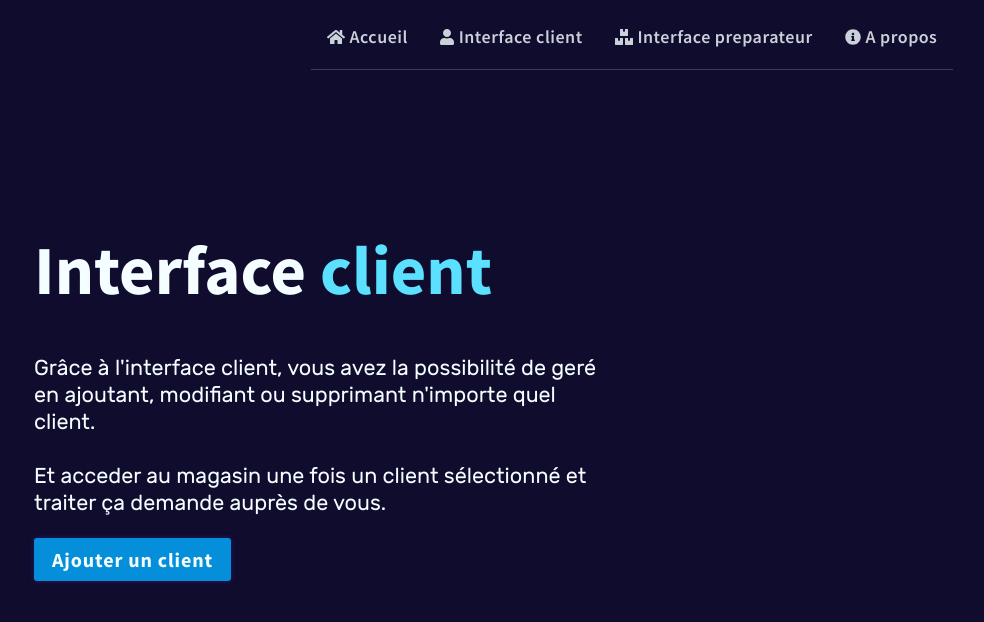
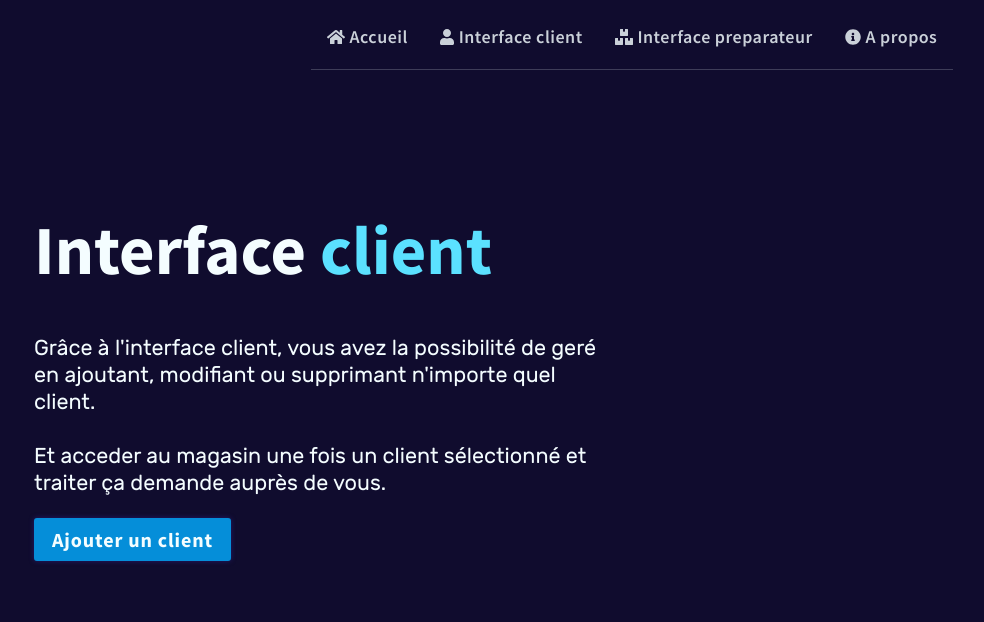
Before and after one commit to AlexisVS/Projet-React-interface-preparateur-de-commande, a React (Vite) app: page /client in a window 1280 px wide. Shown: the top 622 px of the page, without its empty margins (8-992 px from the left). Built offline with nearby package versions, Linux system fonts and the light colour scheme.

Commit message:
Commencement du shop

```diff
--- a/src/App.jsx
+++ b/src/App.jsx
@@ -34,167 +34,167 @@ class App extends Component {
         },
       ],
       clients: [
-        // {
-        //   id: 1,
-        //   firstName: "Christophe",
-        //   lastName: "Brieux",
-        //   society: "Polaris",
-        //   email: "christophe.brieux@polaris.com",
-        //   tel: "0032 485 25 87 98",
-        //   order: [
-        //     {
-        //       name: 'Peluche Cactus B0Y',
-        //       quantity: 1
-        //     },
-        //     {
-        //       name: 'Huawei P10 Lite',
-        //       quantity: 1
-        //     },
-        //     {
-        //       name: 'Briquet BIC Rouge',
-        //       quantity: 15
-        //     },
-        //   ],
-        //   orderHistory: [],
-        // },
-        // {
-        //   id: 2,
-        //   firstName: "Christophe",
-        //   lastName: "Brieux",
-        //   society: "Polaris",
-        //   email: "christophe.brieux@polaris.com",
-        //   tel: "0032 485 25 87 98",
-        //   order: [
-        //     {
-        //       name: 'Peluche Cactus B0Y',
-        //       quantity: 1
-        //     },
-        //     {
-        //       name: 'Huawei P10 Lite',
-        //       quantity: 1
-        //     },
-        //     {
-        //       name: 'Briquet BIC Rouge',
-        //       quantity: 15
-        //     },
-        //   ],
-        //   orderHistory: [],
-        // },
-        // {
-        //   id: 3,
-        //   firstName: "Christophe",
-        //   lastName: "Brieux",
-        //   society: "Polaris",
-        //   email: "christophe.brieux@polaris.com",
-        //   tel: "0032 485 25 87 98",
-        //   order: [
-        //     {
-        //       name: 'Peluche Cactus B0Y',
-        //       quantity: 1
-        //     },
-        //     {
-        //       name: 'Huawei P10 Lite',
-        //       quantity: 1
-        //     },
-        //     {
-        //       name: 'Briquet BIC Rouge',
-        //       quantity: 15
-        //     },
-        //   ],
-        //   orderHistory: [],
-        // },
-        // {
-        //   id: 4,
-        //   firstName: "Christophe",
-        //   lastName: "Brieux",
-        //   society: "Polaris",
-        //   email: "christophe.brieux@polaris.com",
-        //   tel: "0032 485 25 87 98",
-        //   order: [
-        //     {
-        //       name: 'Peluche Cactus B0Y',
-        //       quantity: 1
-        //     },
-        //     {
-        //       name: 'Huawei P10 Lite',
-        //       quantity: 1
-        //     },
-        //     {
-        //       name: 'Briquet BIC Rouge',
-        //       quantity: 15
-        //     },
-        //   ],
-        //   orderHistory: [],
-        // },
-        // {
-        //   id: 5,
-        //   firstName: "Christophe",
-        //   lastName: "Brieux",
-        //   society: "Polaris",
-        //   email: "christophe.brieux@polaris.com",
-        //   tel: "0032 485 25 87 98",
-        //   order: [
-        //     {
-        //       name: 'Peluche Cactus B0Y',
-        //       quantity: 1
-        //     },
-        //     {
-        //       name: 'Huawei P10 Lite',
-        //       quantity: 1
-        //     },
-        //     {
-        //       name: 'Briquet BIC Rouge',
-        //       quantity: 15
-        //     },
-        //   ],
-        //   orderHistory: [],
-        // },
-        // {
-        //   id: 6,
-        //   firstName: "Christophe",
-        //   lastName: "Brieux",
-        //   society: "Polaris",
-        //   email: "christophe.brieux@polaris.com",
-        //   tel: "0032 485 25 87 98",
-        //   order: [
-        //     {
-        //       name: 'Peluche Cactus B0Y',
-        //       quantity: 1
-        //     },
-        //     {
-        //       name: 'Huawei P10 Lite',
-        //       quantity: 1
-        //     },
-        //     {
-        //       name: 'Briquet BIC Rouge',
-        //       quantity: 15
-        //     },
-        //   ],
-        //   orderHistory: [],
-        // },
-        // {
-        //   id: 7,
-        //   firstName: "Christophe",
-        //   lastName: "Brieux",
-        //   society: "Polaris",
-        //   email: "christophe.brieux@polaris.com",
-        //   tel: "0032 485 25 87 98",
-        //   order: [
-        //     {
-        //       name: 'Peluche Cactus B0Y',
-        //       quantity: 1
-        //     },
-        //     {
-        //       name: 'Huawei P10 Lite',
-        //       quantity: 1
-        //     },
-        //     {
-        //       name: 'Briquet BIC Rouge',
-        //       quantity: 15
-        //     },
-        //   ],
-        //   orderHistory: [],
-        // },
+        {
+          id: 1,
+          firstName: "Christophe",
+          lastName: "Brieux",
+          society: "Polaris",
+          email: "christophe.brieux@polaris.com",
+          tel: "0032 485 25 87 98",
+          order: [
+            {
+              name: 'Peluche Cactus B0Y',
+              quantity: 1
+            },
+            {
+              name: 'Huawei P10 Lite',
+              quantity: 1
+            },
+            {
+              name: 'Briquet BIC Rouge',
+              quantity: 15
+            },
+          ],
+          orderHistory: [],
+        },
+        {
+          id: 2,
+          firstName: "Christophe",
+          lastName: "Brieux",
+          society: "Polaris",
+          email: "christophe.brieux@polaris.com",
+          tel: "0032 485 25 87 98",
+          order: [
+            {
+              name: 'Peluche Cactus B0Y',
+              quantity: 1
+            },
+            {
+              name: 'Huawei P10 Lite',
+              quantity: 1
+            },
+            {
+              name: 'Briquet BIC Rouge',
+              quantity: 15
+            },
+          ],
+          orderHistory: [],
+        },
+        {
+          id: 3,
+          firstName: "Christophe",
+          lastName: "Brieux",
+          society: "Polaris",
+          email: "christophe.brieux@polaris.com",
+          tel: "0032 485 25 87 98",
+          order: [
+            {
+              name: 'Peluche Cactus B0Y',
+              quantity: 1
+            },
+            {
+              name: 'Huawei P10 Lite',
+              quantity: 1
+            },
+            {
+              name: 'Briquet BIC Rouge',
+              quantity: 15
+            },
+          ],
+          orderHistory: [],
+        },
+        {
+          id: 4,
+          firstName: "Christophe",
+          lastName: "Brieux",
+          society: "Polaris",
+          email: "christophe.brieux@polaris.com",
+          tel: "0032 485 25 87 98",
+          order: [
+            {
+              name: 'Peluche Cactus B0Y',
+              quantity: 1
+            },
+            {
+              name: 'Huawei P10 Lite',
+              quantity: 1
+            },
+            {
+              name: 'Briquet BIC Rouge',
+              quantity: 15
+            },
+          ],
+          orderHistory: [],
+        },
+        {
+          id: 5,
+          firstName: "Christophe",
+          lastName: "Brieux",
+          society: "Polaris",
+          email: "christophe.brieux@polaris.com",
+          tel: "0032 485 25 87 98",
+          order: [
+            {
+              name: 'Peluche Cactus B0Y',
+              quantity: 1
+            },
+            {
+              name: 'Huawei P10 Lite',
+              quantity: 1
+            },
+            {
+              name: 'Briquet BIC Rouge',
+              quantity: 15
+            },
+          ],
+          orderHistory: [],
+        },
+        {
+          id: 6,
+          firstName: "Christophe",
+          lastName: "Brieux",
+          society: "Polaris",
+          email: "christophe.brieux@polaris.com",
+          tel: "0032 485 25 87 98",
+          order: [
+            {
+              name: 'Peluche Cactus B0Y',
+              quantity: 1
+            },
+            {
+              name: 'Huawei P10 Lite',
+              quantity: 1
+            },
+            {
+              name: 'Briquet BIC Rouge',
+              quantity: 15
+            },
+          ],
+          orderHistory: [],
+        },
+        {
+          id: 7,
+          firstName: "Christophe",
+          lastName: "Brieux",
+          society: "Polaris",
+          email: "christophe.brieux@polaris.com",
+          tel: "0032 485 25 87 98",
+          order: [
+            {
+              name: 'Peluche Cactus B0Y',
+              quantity: 1
+            },
+            {
+              name: 'Huawei P10 Lite',
+              quantity: 1
+            },
+            {
+              name: 'Briquet BIC Rouge',
+              quantity: 15
+            },
+          ],
+          orderHistory: [],
+        },
       ]
     };
     this.newClientData = this.newClientData.bind(this);
--- a/src/components/client/Client.jsx
+++ b/src/components/client/Client.jsx
@@ -1,4 +1,5 @@
 import React, { Component } from 'react';
+import Shop from "./Shop"
 
 class Client extends Component {
   constructor(props) {
@@ -124,7 +125,8 @@ class Client extends Component {
                         className="clientCard-actions--modify">
                         <i className="fas fa-edit"></i>
                       </button>
-                      <button onClick={(e) =>this.actionDelete(e)} className="clientCard-actions--delete"><i className="fas fa-times"></i></button>
+                      <Shop />
+                      <button onClick={(e) => this.actionDelete(e)} className="clientCard-actions--delete"><i className="fas fa-times"></i></button>
                     </div>
                   </div>
                 )
--- a/src/components/client/ClientInterface.jsx
+++ b/src/components/client/ClientInterface.jsx
@@ -14,7 +14,7 @@ class ClientInterface extends Component {
   // ? Renvoie le nouveaux client au state du component App
   goToApp (newClientData) { this.props.newClient(newClientData) }
 
-// ? Renvoie la nouvelles liste de client à l'app
+  // ? Renvoie la nouvelles liste de client à l'app
   clientEditedToApp (editedClient) { this.props.editedClient(editedClient) }
   clientDeletedToApp (deletedClient) { this.props.deletedClient(deletedClient) }
 
@@ -37,7 +37,9 @@ class ClientInterface extends Component {
               <NewClient newClientData={this.goToApp} />
             </div>
           </div>
-          <Client clientDeleted={this.clientDeletedToApp} clientEdited={this.clientEditedToApp} />
+          <div className="clientInterface-body">
+            <Client clientDeleted={this.clientDeletedToApp} clientEdited={this.clientEditedToApp} />
+          </div>
         </div>
       </section>
     );
--- a/src/sass/modules/_clientInterface.sass
+++ b/src/sass/modules/_clientInterface.sass
@@ -1,12 +1,13 @@
 .clientInterface
     margin-right: auto
     margin-left: auto
-    margin-top: 160px
+    margin-top: 140px
     width: 70vw
     display: flex
     flex-wrap: wrap
     justify-content: flex-start
     .clientInterface-header
+        width: 100%
         margin-left: 10px
         display: flex
         flex-wrap: wrap
@@ -26,10 +27,13 @@
                 font-size: 1.25rem
                 padding: 0.5rem 1rem
                 margin-bottom: 30px
-        .clientInterface-header-right //? La ou sont afficher tous les clients
-            display: flex
-            justify-content: end
-            align-items: center
+    .clientInterface-body
+        display: grid
+        grid-template-columns: repeat(auto-fill, minmax(300px, 1fr))
+        grid-auto-rows: max-content
+        width: 100%
+        grid-gap: 10px
+
 @media screen and ( max-width: 1650px )
     .clientInterface
         width: 83vw
@@ -58,3 +62,4 @@
                     display: block
                     margin: 10px auto
             .clientInterface-header-right
+    .clientInterface-body
--- a/src/sass/modules/components/_overlay.sass
+++ b/src/sass/modules/components/_overlay.sass
@@ -1,5 +1,6 @@
 // Fonctionne avec bootstrap
-.bs_overlay
+
+.bs_overlay //A mettre sur modal-content
     background-color: lighten($color-background, 10%)
     box-shadow: 0 0 3px 0 lighten($color-background, 5%)
     .modal-header
@@ -13,6 +14,10 @@
             margin-right: 2.5%
     .modal-footer
         border: 0
+        button
+            color: $color-text !important
+            &:hover
+                color: white !important
 
 .overlay
     position: absolute
```
Also changed, not shown: src/components/client/Shop.jsx (added, +35 -0 lines), src/sass/modules/components/_clientCard.sass (+23 -46 lines).
